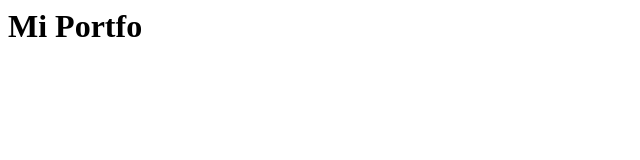
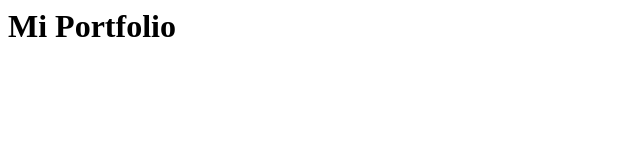
Before and after one commit to LindaAlberca/Prueba, a plain HTML site: page index.html in a window 1280 px wide. Shown: the full height of the page, 0-640 px from the left. Drawn offline with Linux system fonts and the light colour scheme.

Commit message:
Update index.html

```diff
--- a/index.html
+++ b/index.html
@@ -1,2 +1 @@
-<h1>Mi Portfo
-</h1>
+<h1>Mi Portfolio</h1>
```
